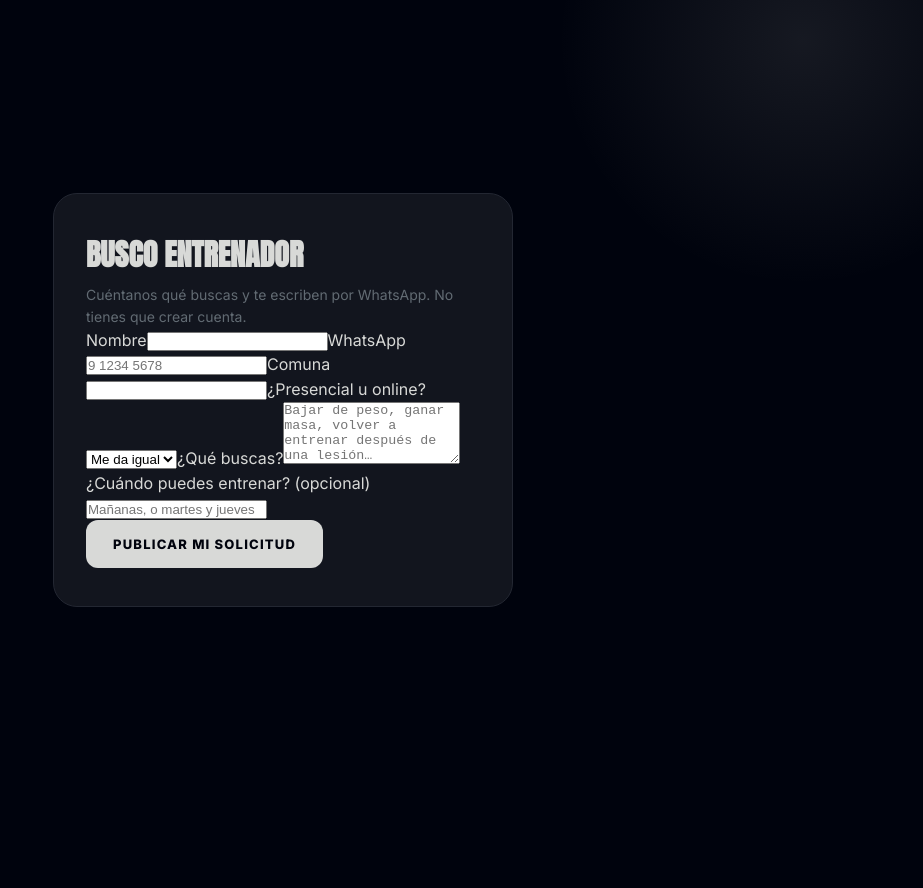
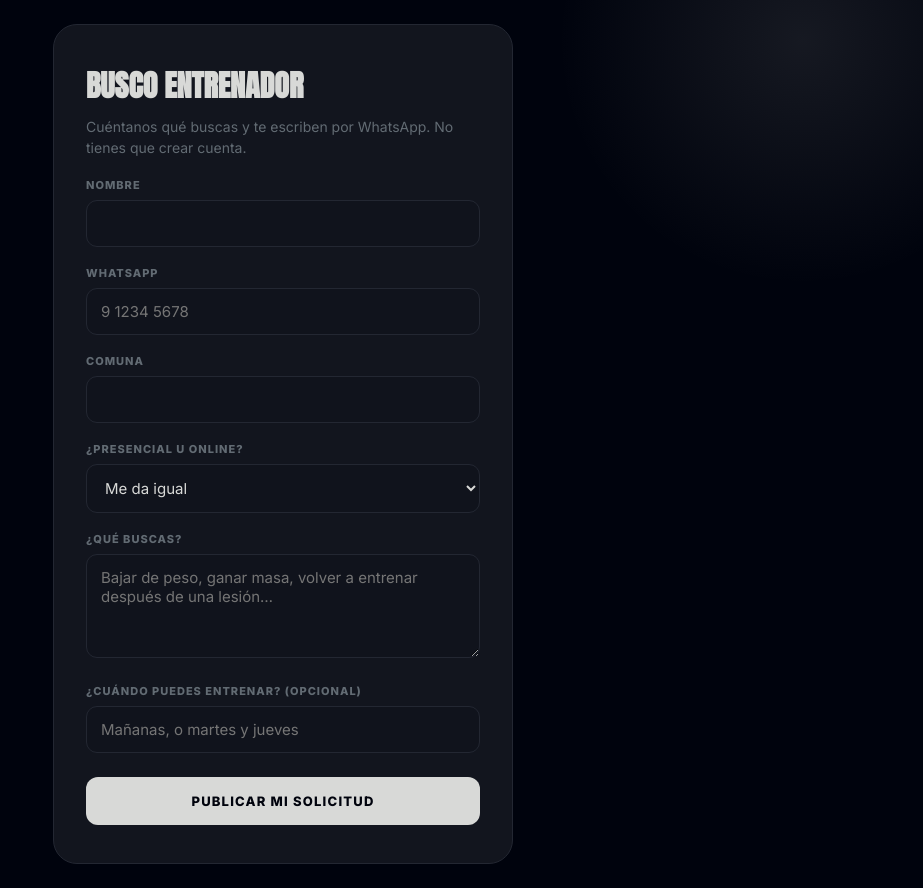
Before and after one commit to hizocar/trainermarcelo, a Next.js app in the folder web/: page /busco-coach in a window 1280 px wide. Shown: the whole page, without its empty margins (357-1280 px from the left). Before the commit the page ends 800 px from the top, so only its background shows below. Built offline with nearby package versions, Linux system fonts and the light colour scheme.

Commit message:
fix: agregar clases de input, field, form-error; cambiar honeypot name

```diff
--- a/web/src/app/busco-coach/RequestForm.tsx
+++ b/web/src/app/busco-coach/RequestForm.tsx
@@ -78,45 +78,51 @@ export default function RequestForm() {
         Cuéntanos qué buscas y te escriben por WhatsApp. No tienes que crear cuenta.
       </p>
 
-      <label>Nombre
-        <input value={name} onChange={(e) => setName(e.target.value)} maxLength={80} required />
-      </label>
+      <div className="field">
+        <label>Nombre</label>
+        <input className="input" value={name} onChange={(e) => setName(e.target.value)} maxLength={80} required />
+      </div>
 
-      <label>WhatsApp
-        <input value={whatsapp} onChange={(e) => setWhatsapp(e.target.value)}
+      <div className="field">
+        <label>WhatsApp</label>
+        <input className="input" value={whatsapp} onChange={(e) => setWhatsapp(e.target.value)}
                inputMode="tel" placeholder="9 1234 5678" required />
-      </label>
+      </div>
 
-      <label>Comuna
-        <input value={comuna} onChange={(e) => setComuna(e.target.value)} maxLength={60} required />
-      </label>
+      <div className="field">
+        <label>Comuna</label>
+        <input className="input" value={comuna} onChange={(e) => setComuna(e.target.value)} maxLength={60} required />
+      </div>
 
-      <label>¿Presencial u online?
-        <select value={modality} onChange={(e) => setModality(e.target.value)}>
+      <div className="field">
+        <label>¿Presencial u online?</label>
+        <select className="input" value={modality} onChange={(e) => setModality(e.target.value)}>
           {MODALIDADES.map((m) => <option key={m.value} value={m.value}>{m.label}</option>)}
         </select>
-      </label>
+      </div>
 
-      <label>¿Qué buscas?
-        <textarea value={goal} onChange={(e) => setGoal(e.target.value)}
+      <div className="field">
+        <label>¿Qué buscas?</label>
+        <textarea className="input" value={goal} onChange={(e) => setGoal(e.target.value)}
                   rows={4} maxLength={600} required
                   placeholder="Bajar de peso, ganar masa, volver a entrenar después de una lesión…" />
-      </label>
+      </div>
 
-      <label>¿Cuándo puedes entrenar? (opcional)
-        <input value={availability} onChange={(e) => setAvailability(e.target.value)}
+      <div className="field">
+        <label>¿Cuándo puedes entrenar? (opcional)</label>
+        <input className="input" value={availability} onChange={(e) => setAvailability(e.target.value)}
                maxLength={300} placeholder="Mañanas, o martes y jueves" />
-      </label>
+      </div>
 
       {/* Honeypot: fuera de pantalla y fuera del recorrido del teclado. Un
           humano no lo ve; un bot que rellena todo lo llena y queda rechazado. */}
       <input value={trap} onChange={(e) => setTrap(e.target.value)}
-             name="empresa" tabIndex={-1} autoComplete="off" aria-hidden="true"
+             name="url" tabIndex={-1} autoComplete="off" aria-hidden="true"
              style={{ position: 'absolute', left: '-9999px', width: 1, height: 1 }} />
 
-      {error && <p style={{ color: 'var(--warning)', fontSize: 13 }}>{error}</p>}
+      {error && <div className="form-error">{error}</div>}
 
-      <button className="btn btn-primary" type="submit" disabled={loading}>
+      <button className="btn btn-primary" type="submit" disabled={loading} style={{ width: '100%', marginTop: 24 }}>
         {loading ? 'ENVIANDO…' : 'PUBLICAR MI SOLICITUD'}
       </button>
     </form>
```
